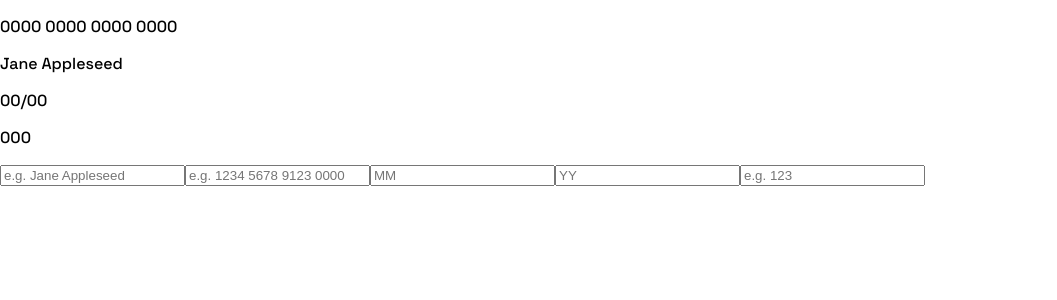
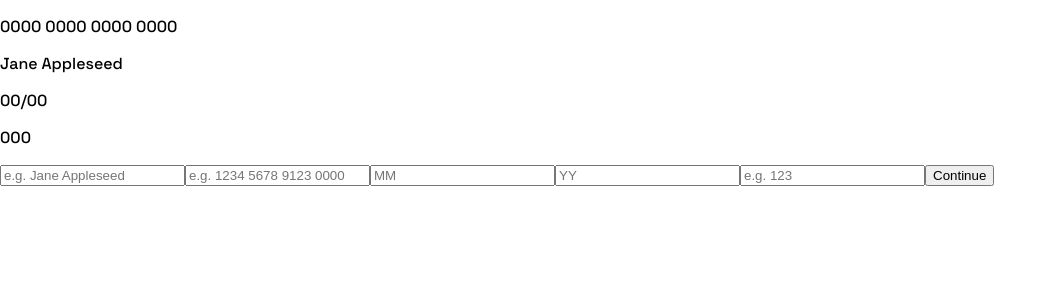
Before and after one commit to wishba/interactive-card-details-form-main, a React (Create React App) app: page / in a window 1280 px wide. Shown: the top 300 px of the page, without its empty margins (0-1057 px from the left). Built offline with nearby package versions, Linux system fonts and the light colour scheme.

Commit message:
form submitted?

```diff
--- a/src/component/CardForm.js
+++ b/src/component/CardForm.js
@@ -3,6 +3,7 @@ import CardBack from './CardBack';
 import CardFront from './CardFront';
 
 export default function CardForm() {
+  const formSubmitted = false;
   const [cardNumber, setCardNumber] = useState('0000 0000 0000 0000');
   const [cardName, setCardName] = useState('Jane Appleseed');
   const [cardM, setCardM] = useState('00');
@@ -19,6 +20,11 @@ export default function CardForm() {
       <CardBack
         cardCVC={cardCVC}
       />
+
+      {formSubmitted ?
+        <p>thamk</p>
+        :
+        <>
           <input
             type="text"
             placeholder="e.g. Jane Appleseed"
@@ -54,6 +60,11 @@ export default function CardForm() {
               setCardCVC(e.target.value);
             }}
           />
+        </>
+      }
+
+      <button type="submit">Continue</button>
+
       {/* <form>
         <label>Cardholder Name</label>
         <label>Card Number</label>
```
Lines whose indentation alone changed are shown as unchanged.
